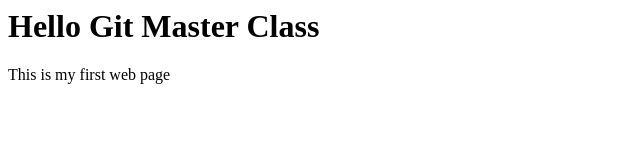
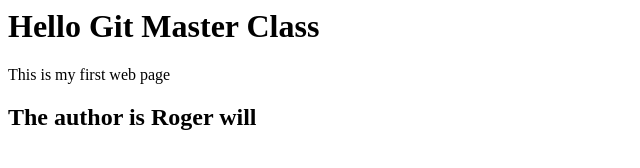
Before and after one commit to piyushprbhange/gitgithubmasterclass, a plain HTML site: page index.html in a window 1280 px wide. Shown: the whole page, without its empty margins (0-640 px from the left). Drawn offline with Linux system fonts and the light colour scheme.

Commit message:
Add the author

```diff
--- a/index.html
+++ b/index.html
@@ -3,3 +3,5 @@
 <div>
   <p>This is my first web page</p>
 </div>
+
+<h2>The author is Roger will</h2>
```
